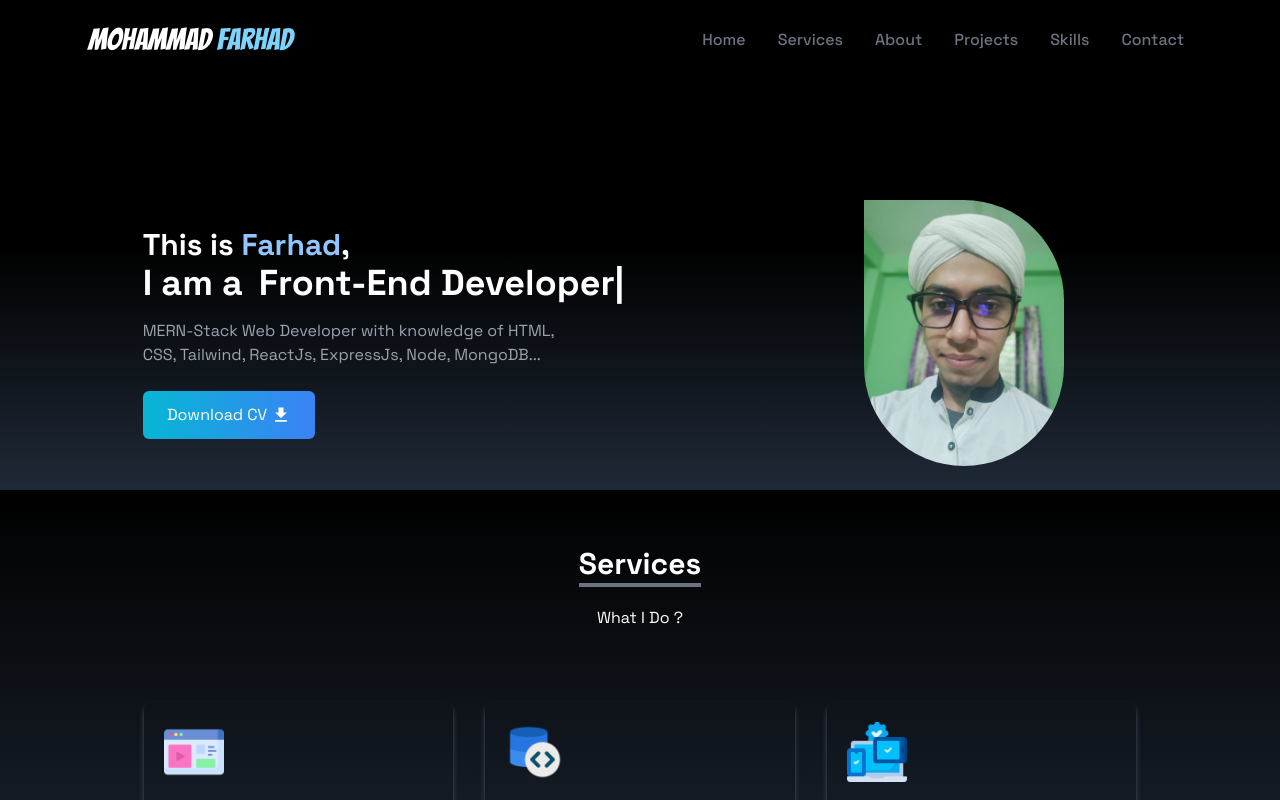
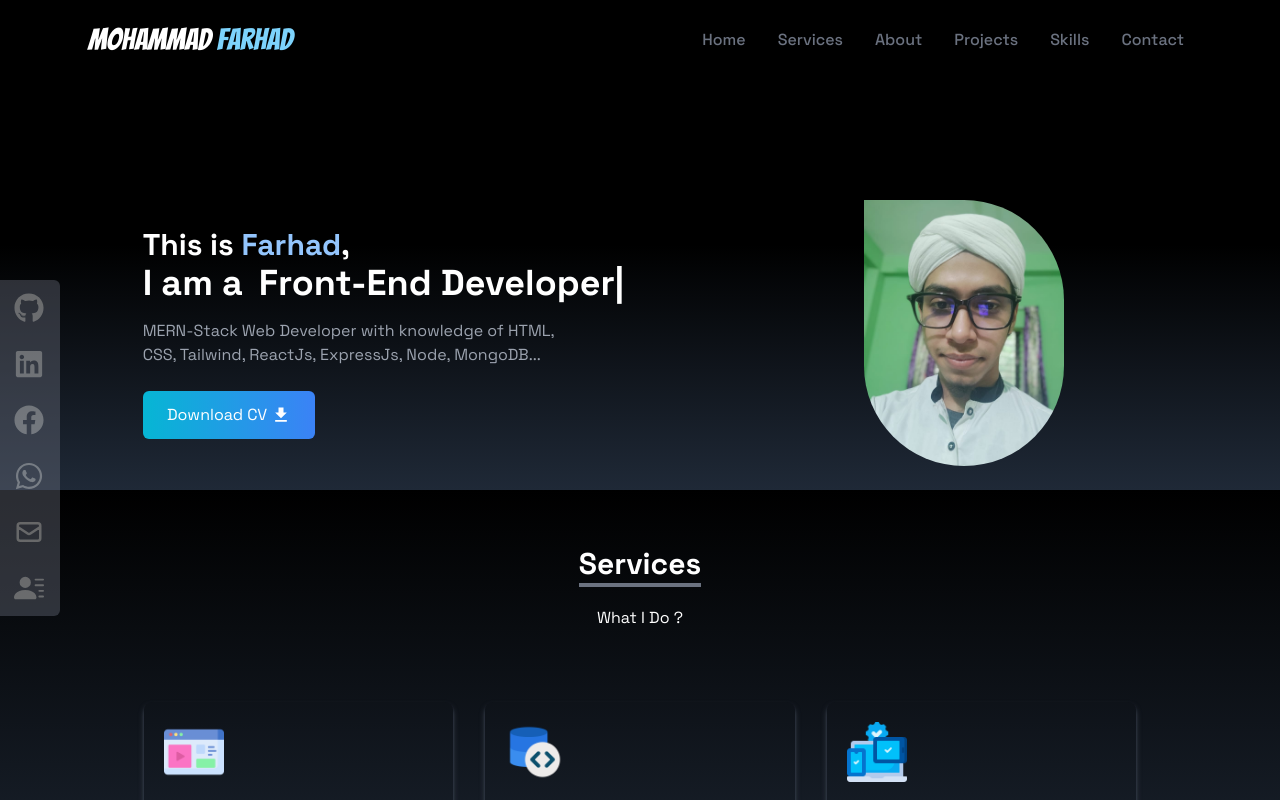
Before and after one commit to mfarhadattari/mfarhad-portfolio, a Next.js app: page / in a window 1280 px wide. Shown: the top 800 px of the page. Built offline with nearby package versions, Linux system fonts and the light colour scheme.

Commit message:
social links

```diff
--- a/src/app/page.js
+++ b/src/app/page.js
@@ -5,6 +5,7 @@ import NavBar from "@/components/NavBar";
 import Projects from "@/components/Projects";
 import Services from "@/components/Services";
 import Skills from "@/components/Skills";
+import SocialLinks from "@/components/SocialLinks";
 
 export default function HomePage() {
   return (
@@ -16,6 +17,7 @@ export default function HomePage() {
       <Projects/>
       <Skills/>
       <Contact/>
+      <SocialLinks/>
     </div>
   );
 }
--- /dev/null
+++ b/src/components/SocialLinks.jsx
@@ -0,0 +1,93 @@
+import { BsFillPersonLinesFill } from "react-icons/bs";
+import { FaFacebook, FaGithub, FaLinkedin, FaWhatsapp } from "react-icons/fa";
+import { HiOutlineMail } from "react-icons/hi";
+
+const SocialLinks = () => {
+  const links = [
+    {
+      id: 1,
+      child: (
+        <>
+          GitHub <FaGithub size={30} />
+        </>
+      ),
+      href: "https://github.com/mfarhadattari",
+      style: "rounded-tr-md",
+    },
+    {
+      id: 2,
+      child: (
+        <>
+          LinkedIn <FaLinkedin size={30} />
+        </>
+      ),
+      href: "https://www.linkedin.com/in/mfarhad-dev",
+    },
+    {
+      id: 3,
+      child: (
+        <>
+          Facebook <FaFacebook size={30} />
+        </>
+      ),
+      href: "https://www.facebook.com/mfarhad.attari.qadari",
+    },
+    {
+      id: 4,
+      child: (
+        <>
+          Whatsapp <FaWhatsapp size={30} />
+        </>
+      ),
+      href: "https://wa.me/+8801568306714",
+    },
+
+    {
+      id: 5,
+      child: (
+        <>
+          Mail <HiOutlineMail size={30} />
+        </>
+      ),
+      href: "mailto:mfarhad.dev@gmail.com",
+    },
+    {
+      id: 6,
+      child: (
+        <>
+          Resume <BsFillPersonLinesFill size={30} />
+        </>
+      ),
+      href: "https://drive.google.com/uc?export=download&id=1uABRmjQb7jp1lQaLwYVoQbr66TvWQLC8",
+      style: "rounded-br-md",
+    },
+  ];
+
+  return (
+    <div className=" lg:flex flex-col top-[35%] left-0 fixed opacity-40">
+      <ul>
+        {links.map(({ id, child, href, style, download }) => (
+          <li
+            key={id}
+            className={
+              "flex justify-between items-center w-40 h-14 px-4 ml-[-100px] hover:ml-[-10px] hover:rounded-md duration-300 bg-gray-500 " +
+              " " +
+              style
+            }
+          >
+            <a
+              href={href}
+              className="flex justify-between items-center w-full text-white"
+              target="_blank"
+              rel="noreferrer"
+            >
+              {child}
+            </a>
+          </li>
+        ))}
+      </ul>
+    </div>
+  );
+};
+
+export default SocialLinks;
```
